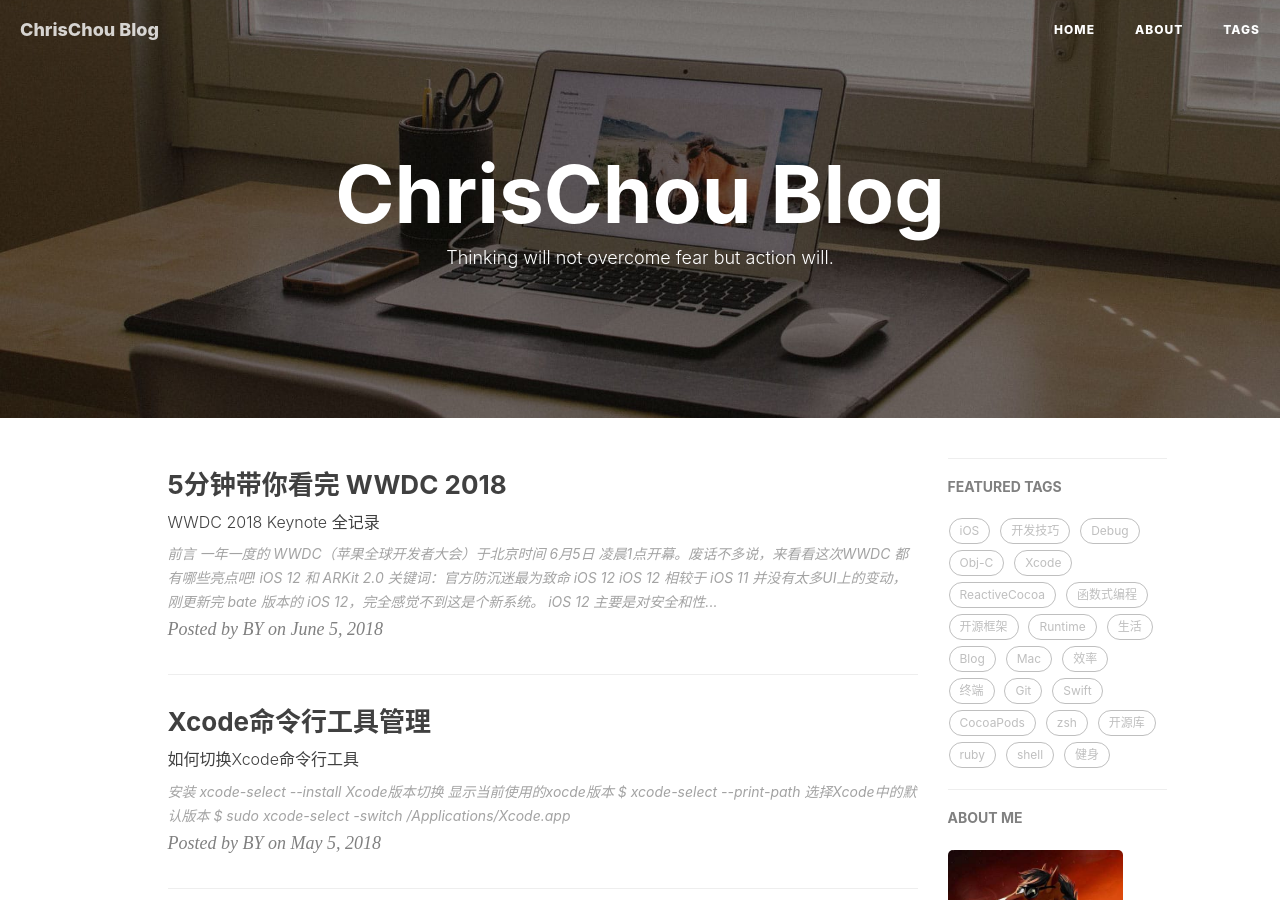
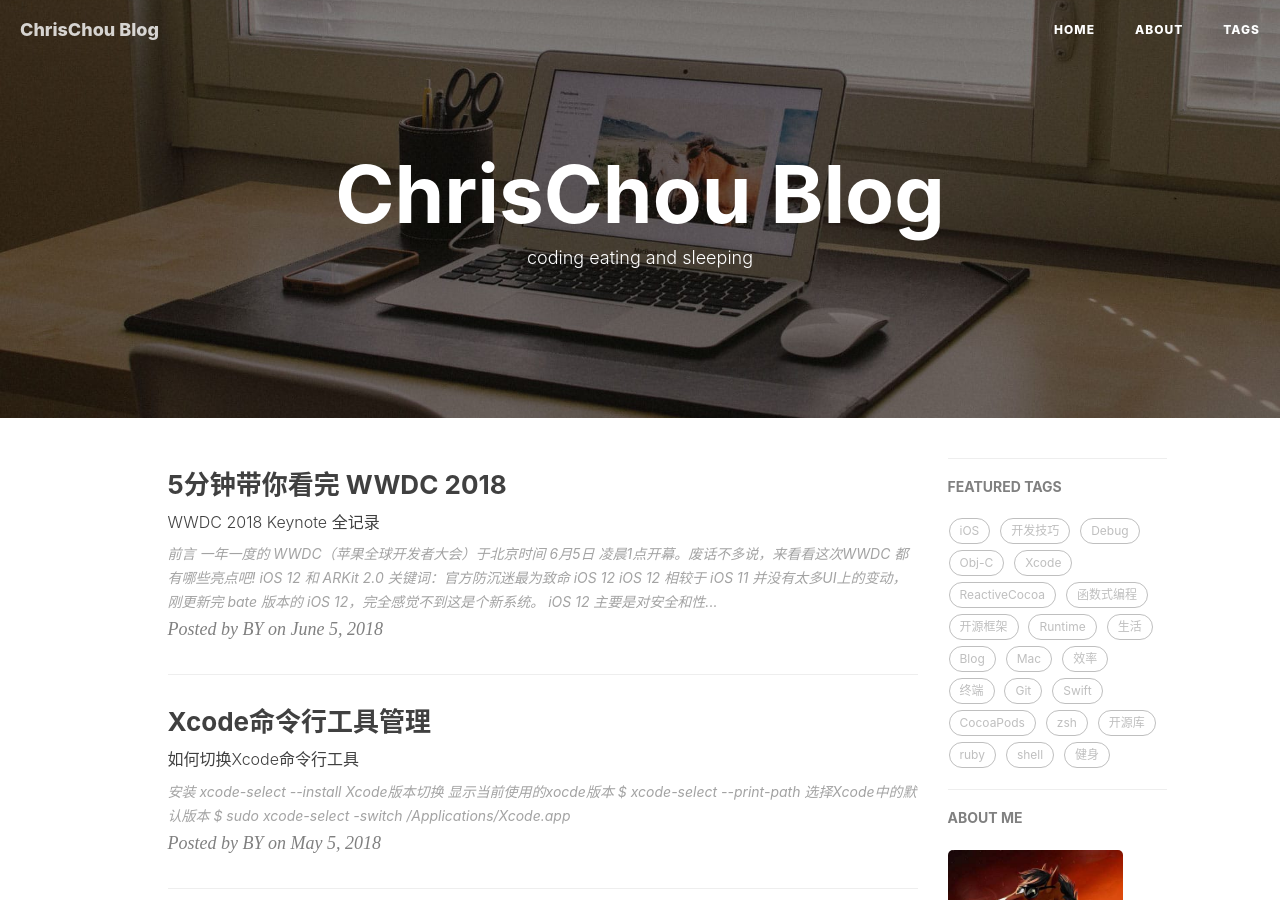
Before and after one commit to ChrisChou-freeman/ChrisChou-freeman.github.io, a Jekyll site: the page built from index.html, in a window 1280 px wide and 900 px high. Built offline with Jekyll 4.4.1, drawn with Linux system fonts in a browser that asks for light colours; nearby versions of some CDN libraries; the list of posts is cut into pages by our own code; comment, search, counter and statistics services are not loaded.

Commit message:
change description

```diff
--- a/index.html
+++ b/index.html
@@ -1,6 +1,6 @@
 ---
 layout: page
-description: "Thinking will not overcome fear but action will."
+description: " coding eating and sleeping "
 ---
 
 {% for post in paginator.posts %}
```
